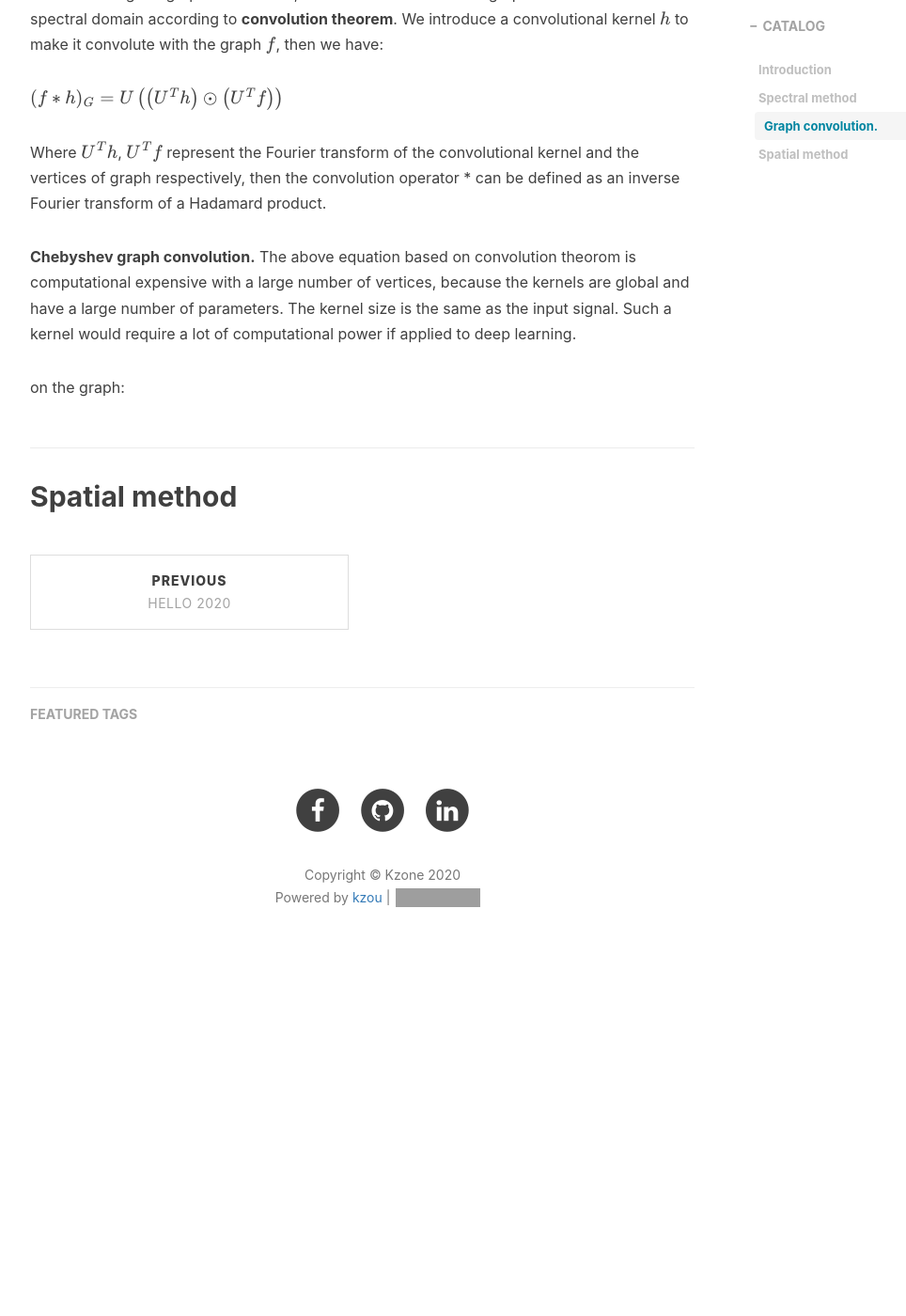
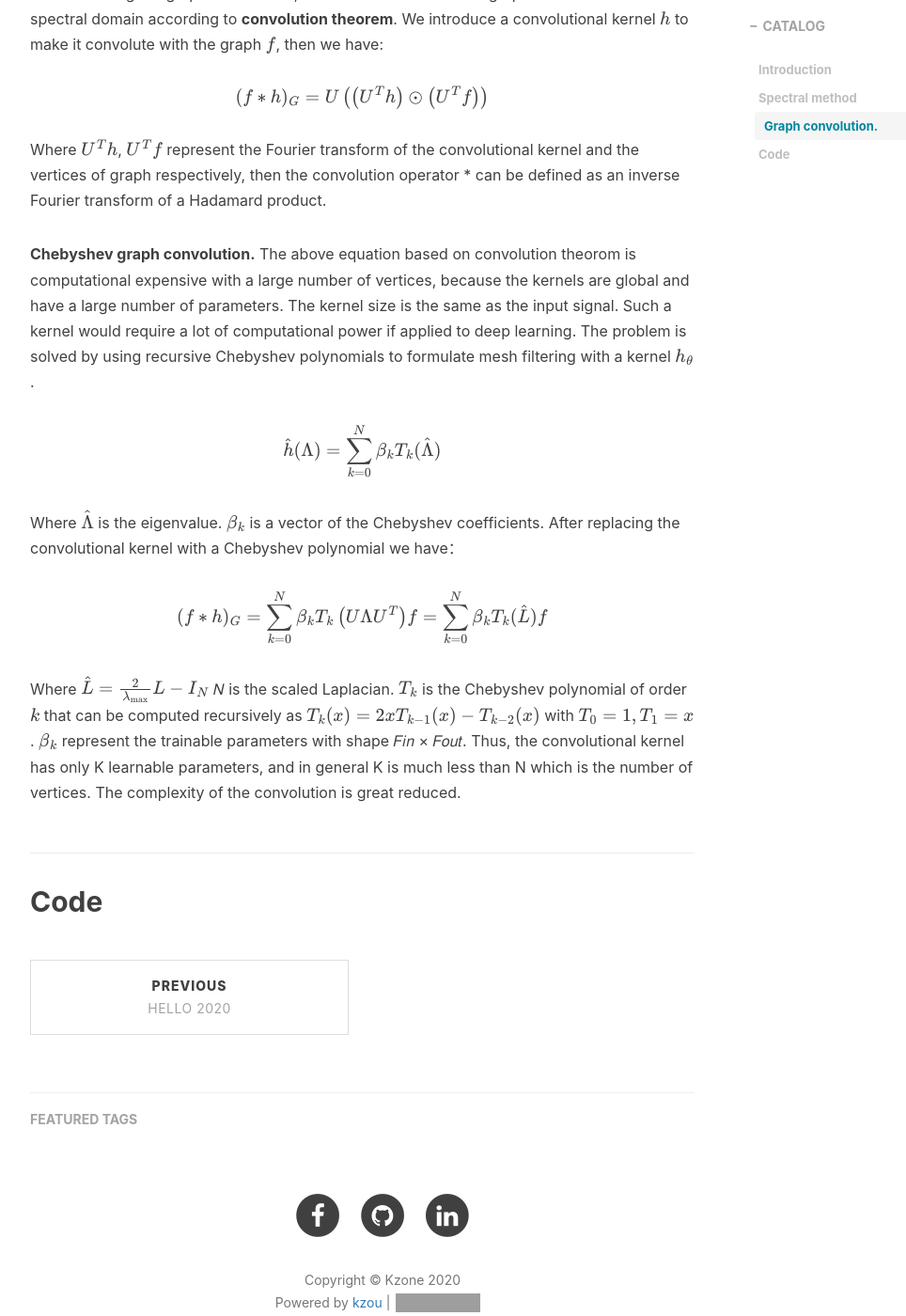
Before and after one commit to ZOUKaifeng/zoukaifeng.github.io, a Jekyll site: the page built from _posts/2020-10-17-GCN.markdown, in a window 1280 px wide and 1400 px high, scrolled down 4027 px. Shown: the whole window at 94% size, without its empty margins (233-1197 px from the left). Built offline with Jekyll 4.4.1, drawn with Linux system fonts in a browser that asks for light colours; nearby versions of some CDN libraries; formulas are drawn with MathJax 3; comment, search, counter and statistics services are not loaded; before the commit the page ends 5086 px from its top, so only the background shows below that; some of the changed text lies outside the part shown; grey boxes are pictures that could not be loaded.

Commit message:
Update 2020-10-17-GCN.markdown

```diff
--- a/_posts/2020-10-17-GCN.markdown
+++ b/_posts/2020-10-17-GCN.markdown
@@ -1,7 +1,7 @@
 ---
 layout:     post
 title:      "Graph representation learning"
-subtitle:   " \" Graph convolution \""
+subtitle:   " \" part 1: Graph convolution -- spectral method\""
 date:       2020-10-20 12:00:00
 author:     "Kzou"
 header-img: "img/3d_mesh.jpg"
@@ -11,7 +11,7 @@ tags:
     - Graph
 ---
 
-> “ My first tech blog”
+> “ My first tech blog ”
 
 ## Introduction
 
@@ -106,15 +106,26 @@ Then we can easily get the inverse Fourier transform of f which is $f= 𝑈\hat{
 
 After obtaining the graph convolution, we then can calculate the graph convolution based on spectral domain according to **convolution theorem**. We introduce a convolutional kernel $h$ to make it convolute with the graph $f$, then we have:
 
-$(f * h)_{G}=U\left(\left(U^{T} h\right) \odot\left(U^{T} f\right)\right)$
+$$(f * h)_{G}=U\left(\left(U^{T} h\right) \odot\left(U^{T} f\right)\right)$$
 
 
 Where $𝑈^{𝑇}ℎ$, $𝑈^{𝑇}𝑓$ represent the Fourier transform of the convolutional kernel and the vertices of graph respectively, then the convolution operator * can be defined as an inverse Fourier transform of a Hadamard product.
 
 
 **Chebyshev graph convolution.** The above equation based on convolution theorom is computational expensive with a large number of vertices, because the kernels are global and have a large number of parameters. The kernel size is the same as the input signal. Such a kernel would require a lot of computational power if applied to deep learning.
+The problem is solved by using recursive Chebyshev polynomials to formulate mesh filtering with a kernel $ℎ_{\theta}$.
+
+$$
+\hat{h}(\Lambda)=\sum_{k=0}^{N} \beta_{k} T_{k}(\hat{\Lambda})
+$$
+
+Where $\hat{\Lambda}$ is the eigenvalue. $𝛽_𝑘$ is a vector of the Chebyshev coefficients. After replacing the convolutional kernel with a Chebyshev polynomial we have：
+
+$$
+(f * h)_{G}=\sum_{k=0}^{N} \beta_{k} T_{k}\left(U \Lambda U^{T}\right) f=\sum_{k=0}^{N} \beta_{k} T_{k}(\hat{L}) f
+$$
 
 
-on the graph:
+Where $\hat{L}=\frac{2}{\lambda_{\max }} L-I_{N}$ 𝑁 is the scaled Laplacian. $𝑇_𝑘$ is the Chebyshev polynomial of order $k$ that can be computed recursively as $T_{k}(x)=2 x T_{k-1}(x)-T_{k-2}(x)$ with $T_0 = 1, T_1 = x$.  $𝛽_𝑘$ represent the trainable parameters with shape 𝐹𝑖𝑛 × 𝐹𝑜𝑢𝑡. Thus, the convolutional kernel has only K learnable parameters, and in general K is much less than N which is the number of vertices. The complexity of the convolution is great reduced.
 
-## Spatial method
+## Code
```
